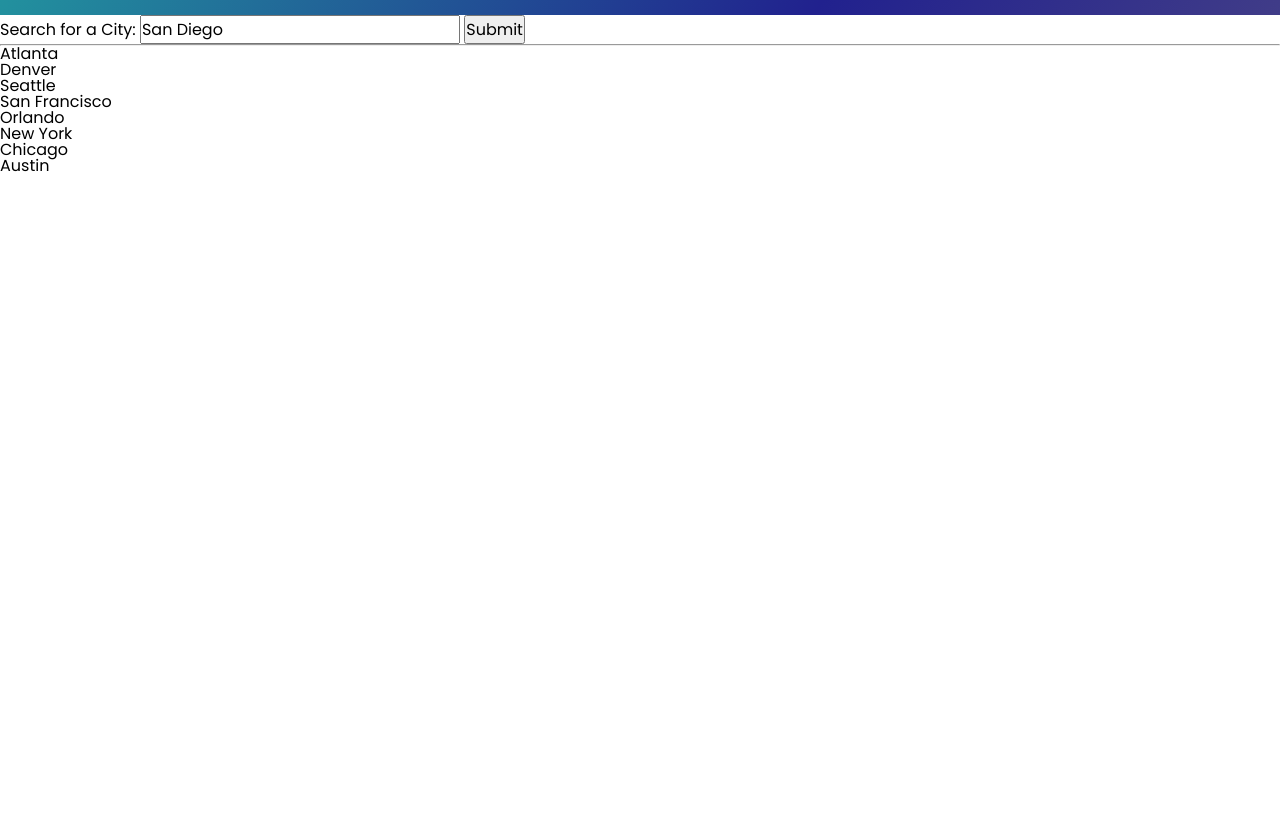
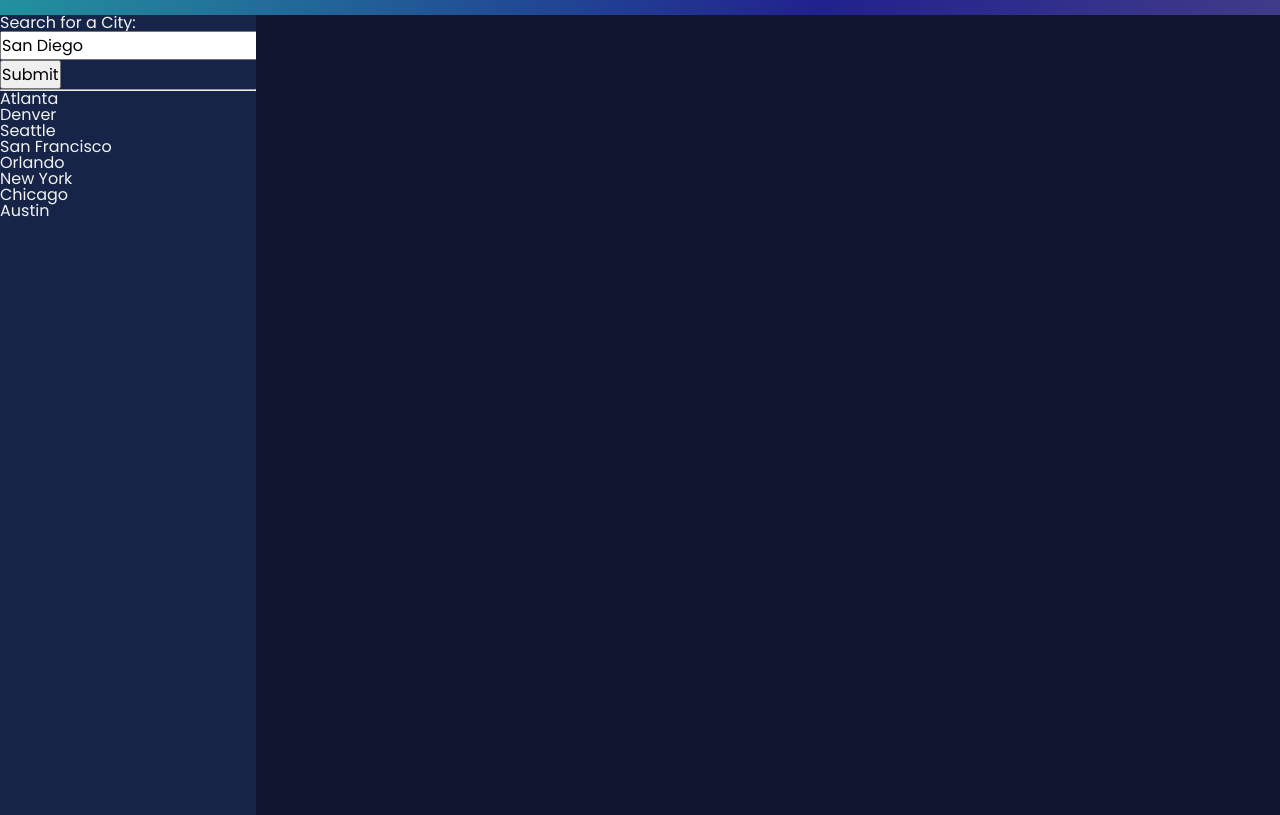
Before and after one commit to cwchilvers/UCI-TCBC-06, a plain HTML site: page index.html in a window 1280 px wide. Shown: the part 75-890 px from the top of the page. Before the commit the page ends 800 px from the top, so only its background shows below. Drawn offline with Linux system fonts and the light colour scheme.

Commit message:
Set sizes and background colors of aside and main elements

```diff
--- a/assets/css/style.css
+++ b/assets/css/style.css
@@ -1,9 +1,13 @@
 :root {
     --white: rgb(242, 242, 242);
+    --aside: rgb(21, 36, 71);
+    --main: rgb(16, 21, 48);
 }
 
 body {
     font-family: 'poppins';
+    height: 100%; width: 100%;
+    overflow: hidden;
 }
 
 header {
@@ -18,3 +22,19 @@ h1 {
     margin-right: 10%;
     font-size: 40px;
 }
+
+#container {
+    color: var(--white);
+    display: flex;
+    height: 100%; width: 100%;
+}
+
+aside {
+    height: 100%; width: 20%;
+    background-color: var(--aside);
+}
+
+main {
+    height: 100%; width: 100%;
+    background-color: var(--main);
+}
--- a/index.html
+++ b/index.html
@@ -19,8 +19,8 @@
   <div id="container">
     <aside>
         <form id="search">
-            <label>Search for a City:</label>
-            <input type="text" value="San Diego">
+            <label>Search for a City:</label><br>
+            <input type="text" value="San Diego"><br>
             <input type="submit">
         </form>
         <hr>
```
